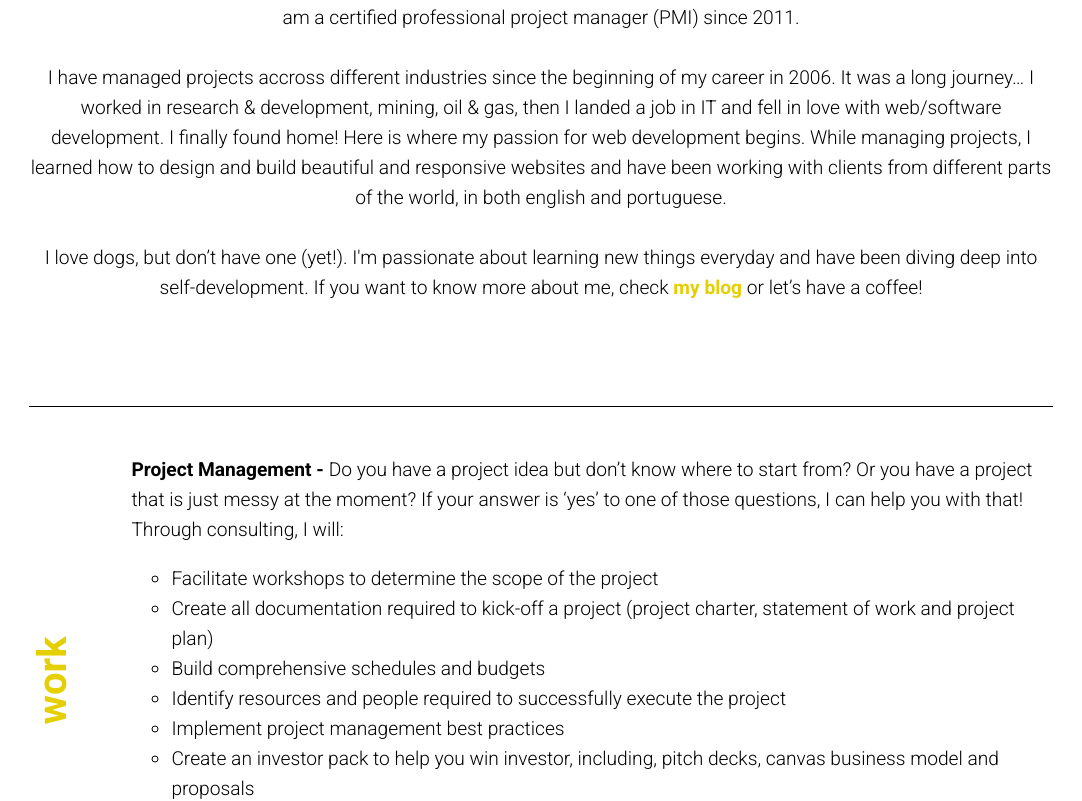
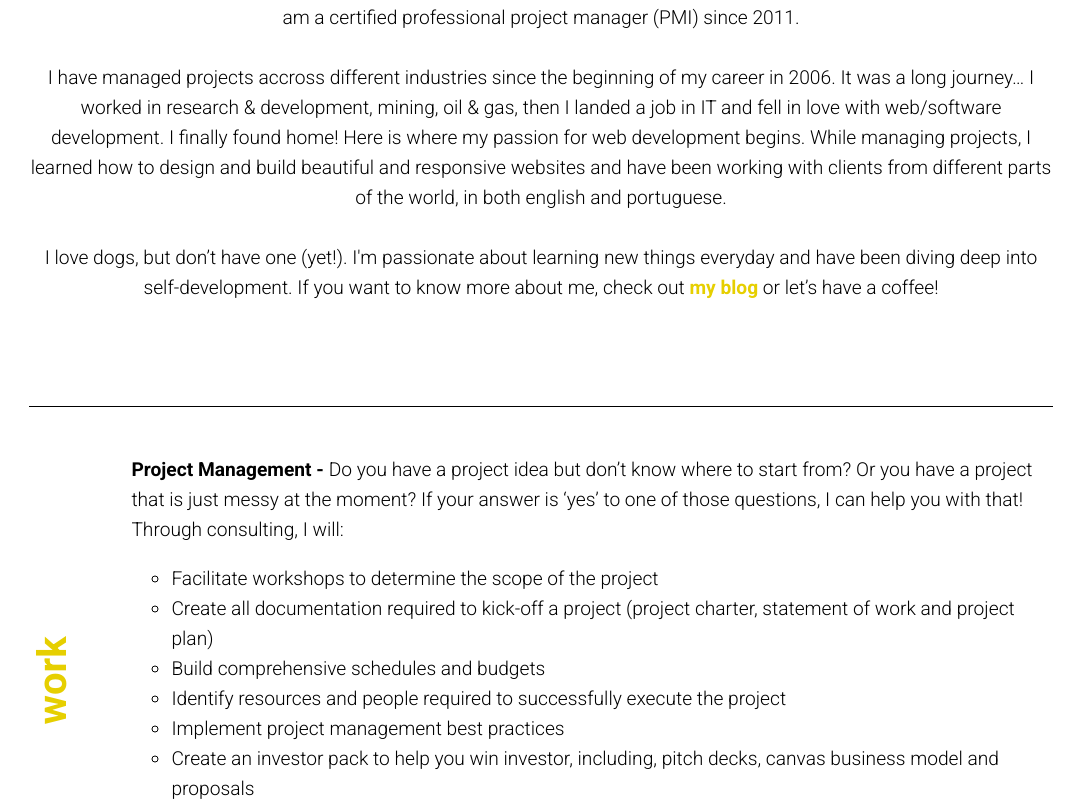
Before and after one commit to yesshecode/profile, a plain HTML site: page index.html in a window 1280 px wide. Shown: the part 980-1781 px from the top of the page, without its empty margins (99-1181 px from the left). Drawn offline with Linux system fonts and the light colour scheme.

Commit message:
fixed a  minor spelling

```diff
--- a/index.html
+++ b/index.html
@@ -30,7 +30,7 @@
 		<h4 class="title-about title"> about me </h4>
 		<p class="first-paragraph paragraph">I was born and raised in Brazil but have been calling Canada home since 2013. I have a bachelors degree in business and am a certified professional project manager (PMI) since 2011. <br><br> I have managed projects accross different industries since the beginning of my career in 2006. It was a long journey… I worked in  research & development, mining, oil & gas, then I landed a job in IT and fell in love with web/software development. I finally found home! Here is where my passion for web development begins.</p>
 
-		<p class="second-paragraph paragraph">While managing projects, I learned how to  design and build beautiful and responsive websites and have been working with clients from different parts of the world, in both english and portuguese. <br> <br> I love dogs, but don’t have one (yet!). I'm passionate about learning new things everyday and have been diving deep into self-development. If you want to know more about me, check <a class="hyperlink" href="#"> my blog</a> or let’s have a coffee!</p>
+		<p class="second-paragraph paragraph">While managing projects, I learned how to  design and build beautiful and responsive websites and have been working with clients from different parts of the world, in both english and portuguese. <br> <br> I love dogs, but don’t have one (yet!). I'm passionate about learning new things everyday and have been diving deep into self-development. If you want to know more about me, check out <a class="hyperlink" href="#"> my blog</a> or let’s have a coffee!</p>
 	</main>
 
 	<section class="work" id="services">
```
